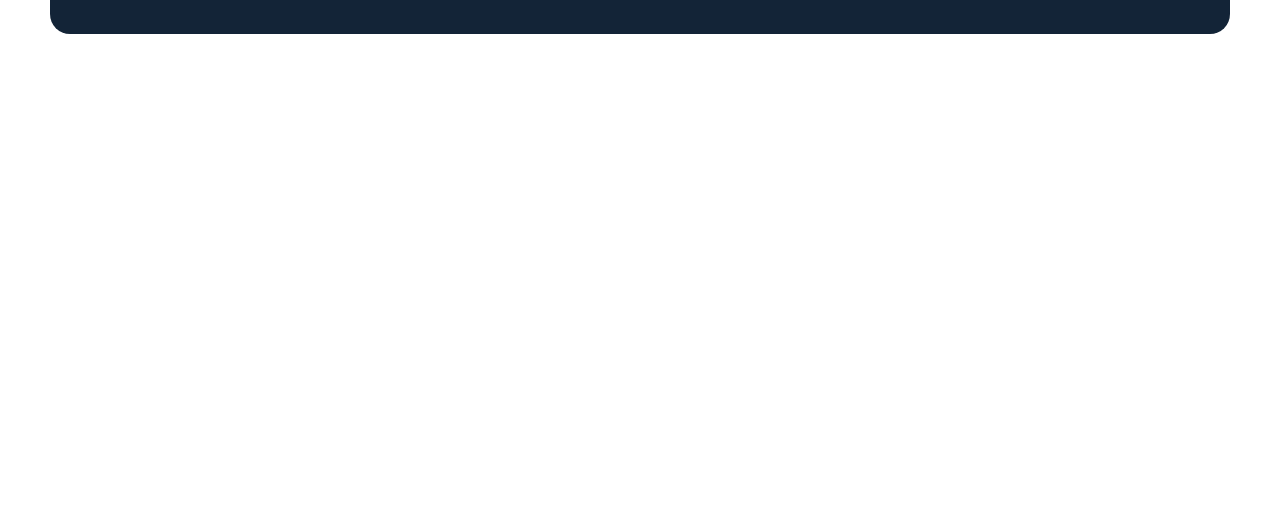
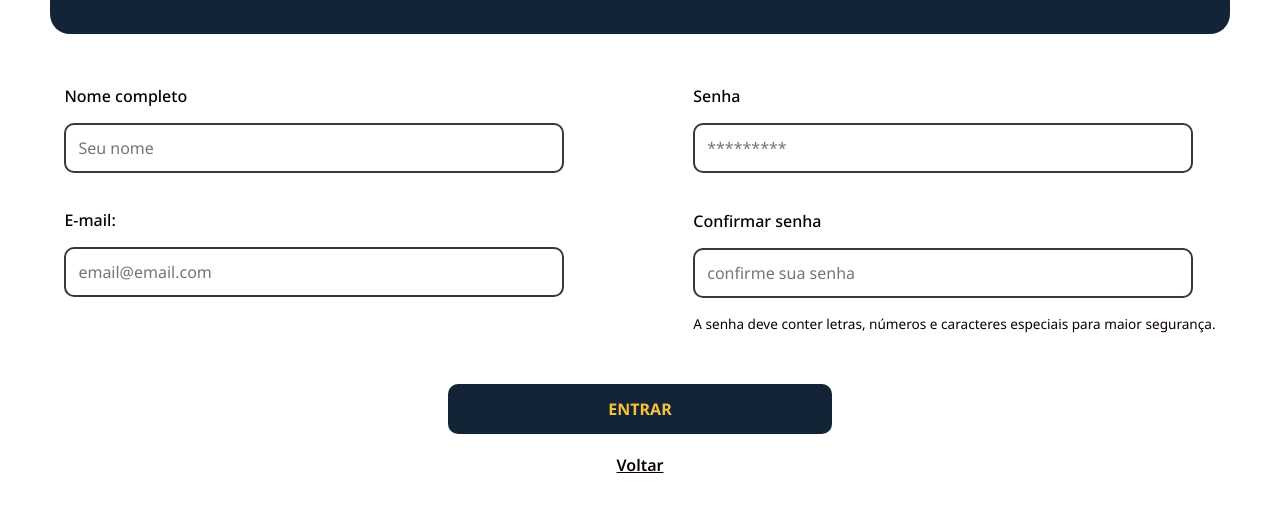
Before and after one commit to MayaraAlmeida1/Projeto-Aurum-Lab-2sem, a plain HTML site: page Projeto Aurum/cadastro.html in a window 1280 px wide. Shown: the part 216-728 px from the top of the page. Drawn offline with Linux system fonts and the light colour scheme.

Commit message:
:books: Página cadastro finalizada

```diff
--- a/Projeto Aurum/cadastro.html
+++ b/Projeto Aurum/cadastro.html
@@ -1,5 +1,6 @@
 <!DOCTYPE html>
 <html lang="pt-BR">
+
 <head>
     <meta charset="UTF-8">
     <meta name="viewport" content="width=device-width, initial-scale=1.0">
@@ -7,6 +8,7 @@
     <link rel="stylesheet" href="styles/cadastro.css">
     <link rel="stylesheet" href="styles/global.css">
 </head>
+
 <body>
 
     <!-- Parte de cima -->
@@ -18,5 +20,34 @@
         <img src="assets/img/icone-logo.svg" alt="Logotipo" class="logo">
     </header>
 
+    <main>
+            <section class="formularios">
+
+                <form class="form-esquerda">
+                    <label for="name">Nome completo</label>
+                    <input type="text" id="name" placeholder="Seu nome" required>
+
+                    <label for="email" class="email-cadastro">E-mail:</label>
+                    <input type="email" id="email" placeholder="email@email.com" required>
+                </form>
+
+                <form class="form-direita">
+                    <label for="senha">Senha</label>
+                      <input type="password" id="senha" placeholder="*********" required>
+
+                    <label for="senha" class="confirmar-senha-cadastro">Confirmar senha</label>
+                      <input type="password" id="senha" placeholder="confirme sua senha" required>
+                   <P class="instrucao-senha">A senha deve conter letras, números e caracteres especiais para maior segurança.</P>
+                </form>
+            </section>
+    </main>
+
+    <footer class="botoes">
+        <button type="submit" class="botao-entrar">ENTRAR</button>
+
+        <a href="login.html" class="link-voltar">Voltar</a>
+    </footer>
+
 </body>
+
 </html>
--- a/Projeto Aurum/styles/cadastro.css
+++ b/Projeto Aurum/styles/cadastro.css
@@ -1,11 +1,10 @@
-body
-{
+body {
     background-color: var(--branco);
     color: var(--texto-escuro);
 }
 
-.container-cadastro
-{
+/* ESTILIZAÇÃO PARTE SUPERIOR */
+.container-cadastro {
     background-color: var(--fundo);
     height: 25vh;
     border-radius: 20px;
@@ -17,25 +16,101 @@ body
     justify-content: space-between;
 }
 
-.textos-cabecalho
-{
+.textos-cabecalho {
     display: flex;
     flex-direction: column;
     justify-content: flex-end;
     color: var(--branco);
 }
 
-.titulo-cadastro
-{
+.titulo-cadastro {
     font-size: 2rem;
 }
 
-.subtitulo-cadastro
-{
+.subtitulo-cadastro {
     padding-top: 10px;
 }
 
-.logo
-{
+.logo {
     width: 8%;
 }
+
+/* ESTILIZAÇÃO FORMULARIOS */
+
+.form-esquerda {
+    display: flex;
+    flex-direction: column;
+    gap: 16px;
+}
+
+.form-direita {
+    display: flex;
+    flex-direction: column;
+    gap: 16px;
+}
+
+.formularios {
+    display: flex;
+    justify-content: space-around;
+    align-content: center;
+    margin-top: 4%;
+}
+
+label {
+    font-weight: 500;
+    align-self: flex-start;
+}
+
+input {
+    padding: 12px;
+    border: 2px solid var(--borda);
+    border-radius: 10px;
+    font-size: 1rem;
+    width: 500px;
+}
+
+.email-cadastro {
+    margin-top: 4%;
+}
+
+.confirmar-senha-cadastro {
+    margin-top: 4%;
+}
+
+.instrucao-senha {
+    font-size: 0.85rem;
+    color: var(--texto-escuro);
+}
+
+.botoes {
+    display: flex;
+    flex-direction: column;
+    align-items: center;
+    margin-top: 4%;
+}
+
+.botao-entrar {
+    background-color: var(--fundo);
+    color: var(--amarelo);
+    padding: 14px;
+    border: none;
+    border-radius: 10px;
+    font-weight: 700;
+    font-size: 1rem;
+    width: 30%;
+}
+
+.botao-entrar:hover {
+    background-color: #26394E;
+    cursor: pointer;
+}
+
+.link-voltar
+{
+    text-align: center;
+    font-size: 1rem;
+    text-decoration: underline;
+    font-weight: 600;
+    color: var(--texto-escuro);
+    margin-top: 20px;
+}
```
Also changed, not shown: Projeto Aurum/index.html (+1 -1 lines), Projeto Aurum/login.html (+1 -1 lines).
